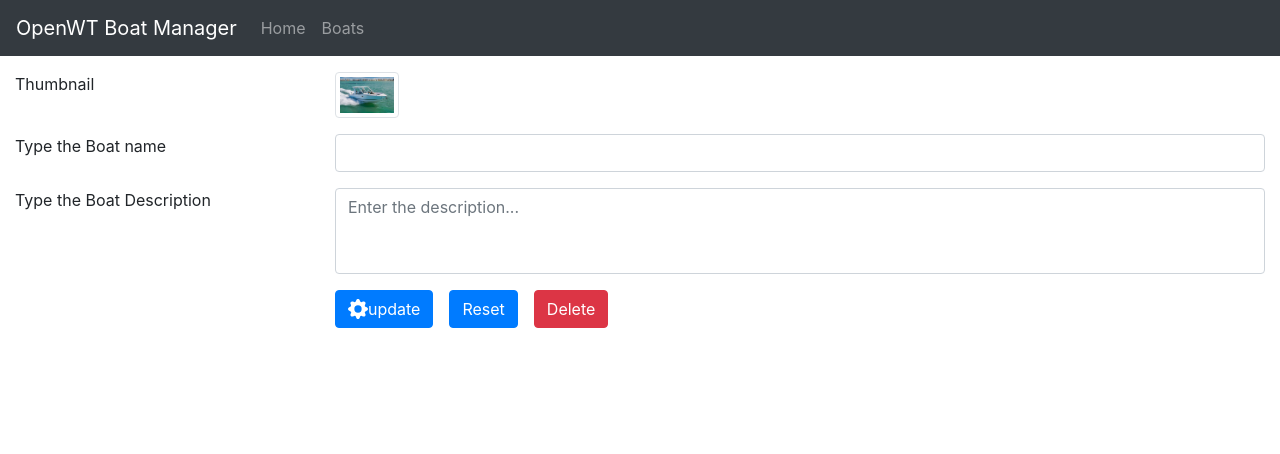
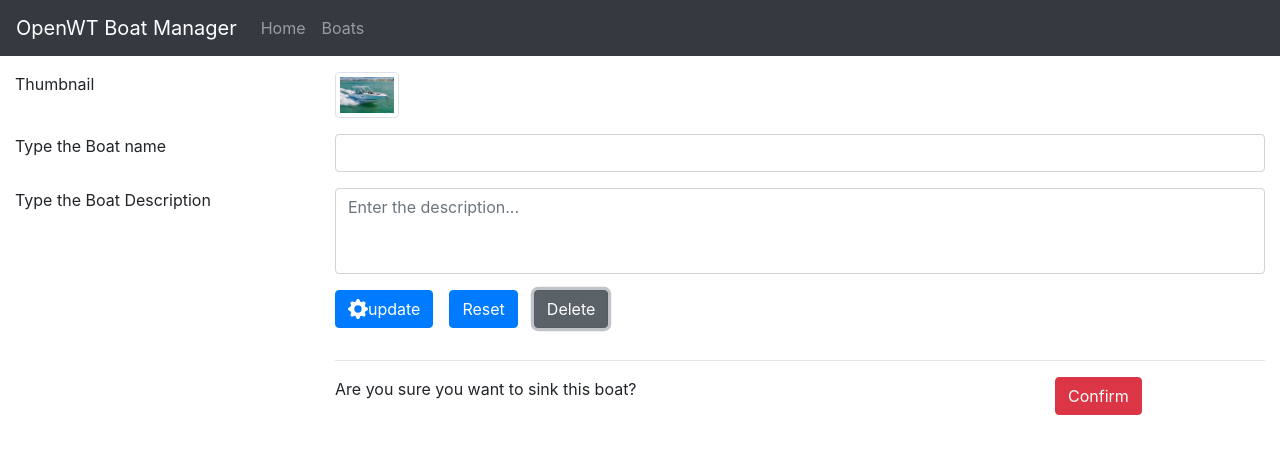
Before and after one commit to drix/openwt-vue, a Vue app: page /boat/1/edit in a window 1280 px wide. Both pictures are taken after a click on the button "Delete". Shown: the top 454 px of the page. Built offline with nearby package versions, Linux system fonts and the light colour scheme; no server answers.

Commit message:
feat(boatform): add delete boat functionality

```diff
--- a/src/components/Boat.vue
+++ b/src/components/Boat.vue
@@ -10,12 +10,9 @@
               {{ data.description }}
             </b-card-text>
 
-            <router-link class="boat-action" :to="{ path: `/boat/${id}/edit` }">
-               <b-button variant="primary"><b-icon icon="gear-fill"></b-icon>edit</b-button>
-           </router-link>
-
-            <router-link class="boat-action" :to="{ path: `/boat/${id}/delete` }">
-                <b-button variant="danger"><b-icon icon="x-circle-fill"></b-icon>delete</b-button>
+            <hr>
+            <router-link class="boat-action" :to="{ path: `/boat/${id}/edit` }" sm="3">
+                <b-button variant="primary"><b-icon icon="gear-fill"></b-icon>edit</b-button>
             </router-link>
           </b-card>
     </div>
--- a/src/components/BoatForm.vue
+++ b/src/components/BoatForm.vue
@@ -42,7 +42,20 @@
                   <b-col sm="9">
                       <b-button type="submit" variant="primary"><b-icon icon="gear-fill"></b-icon>{{actionTitle}}</b-button>
                       <b-button type="reset" variant="primary">Reset</b-button>
-                      <b-button type="reset" variant="danger" v-if="!!id">Delete</b-button>
+                      <b-button v-b-toggle="'delete-confirm'" v-if="!!id">Delete</b-button>
+
+
+                      <b-collapse id="delete-confirm">
+                        <hr>
+                        <b-row>
+                            <b-col sm="9">
+                                Are you sure you want to sink this boat?
+                            </b-col>
+                            <b-col sm="3">
+                                <b-button variant="danger" sm="3" v-on:click="onDelete($event)">Confirm</b-button>
+                            </b-col>
+                        </b-row>
+                      </b-collapse>
                   </b-col>
                 </b-row>
             </b-container>
@@ -96,11 +109,19 @@
                   this.busy = false
                 })
             },
+            onDelete(){
+                this.busy = true
+                api.removeForId(this.id)
+                    .then(() => this.$router.replace('/boat'))
+                    .catch(this.onError)
+                    .finally(this.onLoaded)
+            },
             onError() {
                 this.error = true
                 setTimeout(() => this.error = false, 2000)
             },
             onSuccess() {
+                if(!this.id) return this.$router.replace('/boat')
                 this.success = true
                 setTimeout(() => this.success = false, 2000)
             },
--- a/src/router/index.js
+++ b/src/router/index.js
@@ -24,7 +24,6 @@ const lazyRoutes = [
     { path: '/boat/new', component: 'BoatNew' },
     { path: '/boat/:id', component: 'Boat' },
     { path: '/boat/:id/edit', component: 'BoatEdit' },
-    { path: '/boat/:id/delete', component: 'BoatDelete' },
 ].map(lazyRoute)
 
 const routes = [
```
